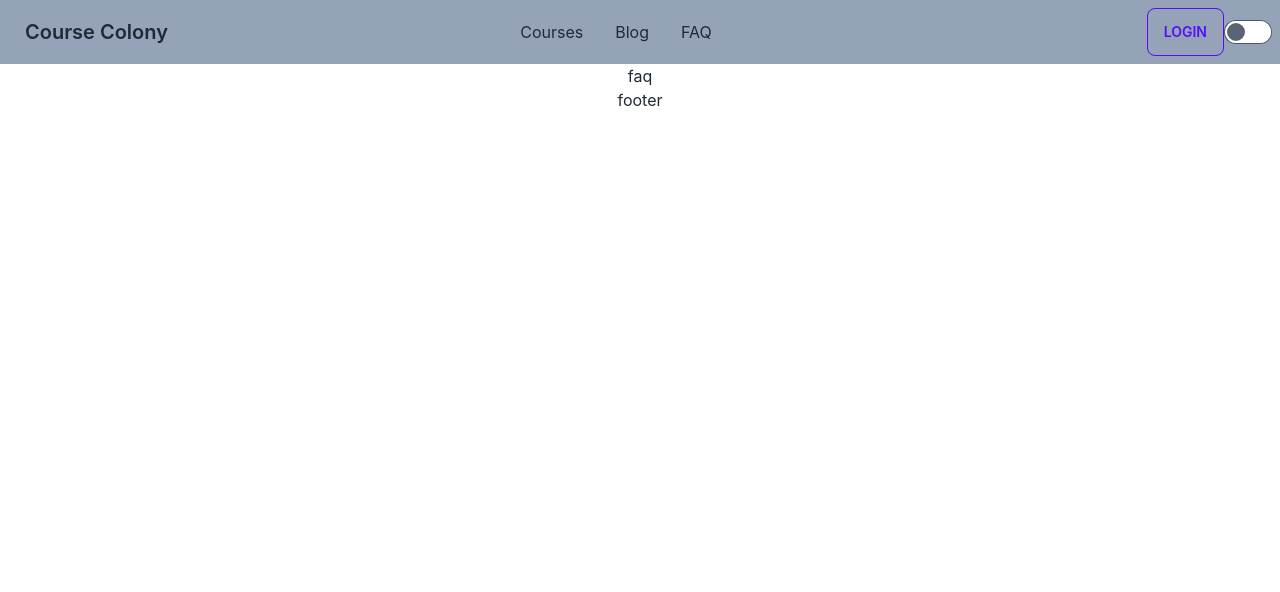
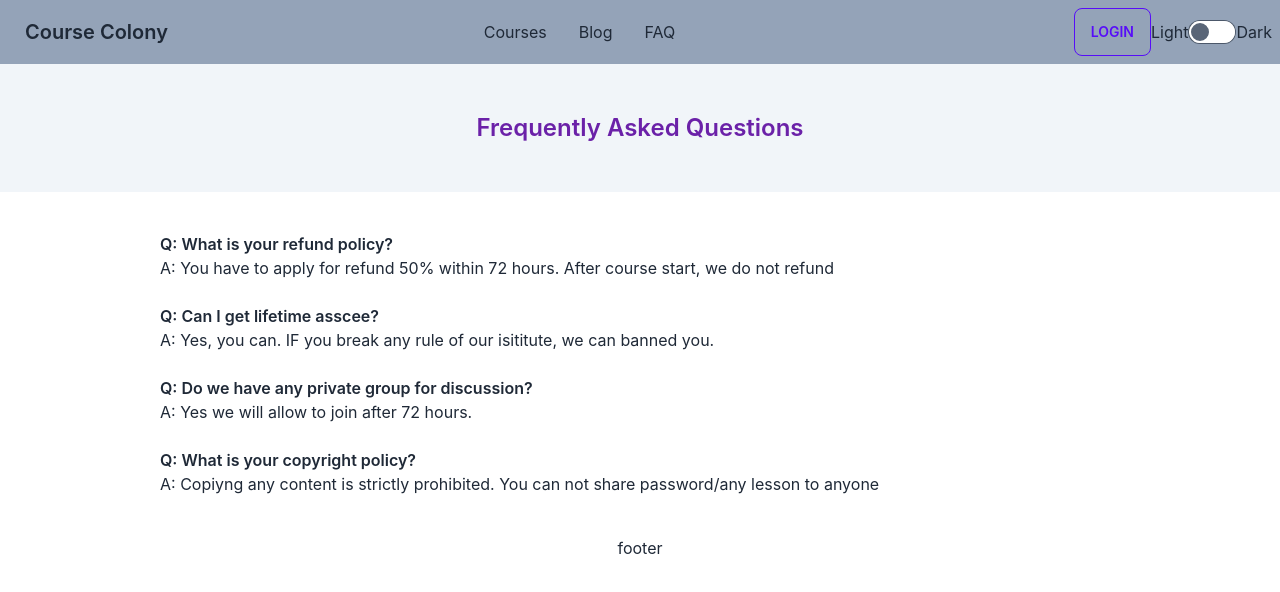
Before and after one commit to nishatroyhana011/course-colony, a React (Create React App) app: page /faq in a window 1280 px wide. Shown: the top 592 px of the page. Built offline with nearby package versions, Linux system fonts and the light colour scheme; no server answers.

Commit message:
FAQ page added

```diff
--- a/src/components/pages/faq/FAQ.js
+++ b/src/components/pages/faq/FAQ.js
@@ -3,7 +3,23 @@ import React from 'react';
 const FAQ = () => {
     return (
         <div>
-            <p>faq</p>
+            <div className='flex h-32 bg-slate-100 justify-around items-center'>
+                <p className='text-2xl text-purple-800 font-semibold'>Frequently Asked Questions</p>
+            </div>
+            <div className = 'mx-auto w-11/12 md:w-3/4 lg:1/2 my-10 text-start'>
+                <p className='text lg font-semibold'>Q: What is your refund policy?</p>
+                <p>A: You have to apply for refund 50% within 72 hours. After course start, we do not refund</p>
+                <br />
+                <p className='text lg font-semibold'>Q: Can I get lifetime asscee?</p>
+                <p>A: Yes, you can. IF you break any rule of our isititute, we can banned you.</p>
+                <br />
+                <p className='text lg font-semibold'>Q: Do we have any private group for discussion?</p>
+                <p>A: Yes we will allow to join after 72 hours.</p>
+                <br />
+                <p className='text lg font-semibold'>Q: What is your copyright policy?</p>
+                <p>A: Copiyng any content is strictly prohibited. You can not share password/any lesson to anyone</p>
+
+            </div>
         </div>
     );
 };
--- a/src/components/shared/header/Header.js
+++ b/src/components/shared/header/Header.js
@@ -63,7 +63,9 @@ const Header = () => {
                     }
                 </div>
                 <div className=''>
+                    <span>Light</span>
                 <input onClick={handleCheck} type="checkbox" className="toggle" />
+                <span>Dark</span>
                 </div>
             </div>
         </div>
```
